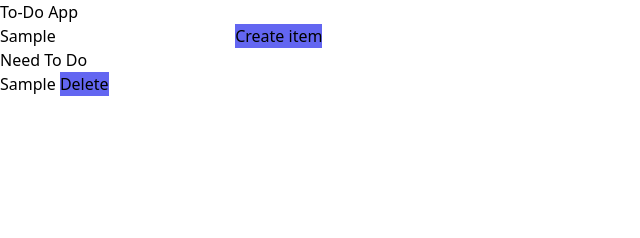
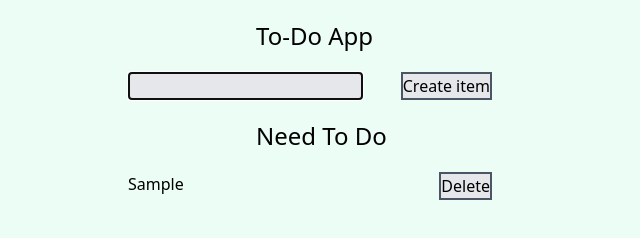
Before and after one commit to vyrishkis/toDooApp, a website: page public/index.html in a window 1280 px wide. Both pictures are taken after typing "Sample" into the empty fields and a click on the button "Create item". Shown: the whole page, without its empty margins (0-640 px from the left). Drawn offline with Linux system fonts and the light colour scheme.

Commit message:
css changes

```diff
--- a/package.json
+++ b/package.json
@@ -4,7 +4,7 @@
   "description": "",
   "main": "index.js",
   "scripts": {
-    "test": "echo \"Error: no test specified\" && exit 1"
+    "build-css": "tailwindcss build -i src/styles.css -o public/styles.css"
   },
   "repository": {
     "type": "git",
--- a/public/back.js
+++ b/public/back.js
@@ -9,8 +9,15 @@ ourForm.addEventListener("submit",(e)=>{
 
 function createItem(x){
 
- let ourHTML = `<li> ${x} <button class="bg-indigo-500">Delete</button></li>`
+ let ourHTML = `<li class="w-96 mt-5"> ${x} <button onclick="deleteItem()" class="pl-100 bg-gray-200 border-2 border-gray-600 float-right mr-5" onclick="deleteItem()">Delete</button></li>`
 
  ourList.insertAdjacentHTML("beforeend",ourHTML)
+ ourField.value = ""  //išvalo įvesties langelį
+ ourField.focus()  // po submit mygtuko paspaudimo crusorius gryžta i langelį
 
 }
+
+function deleteItem() {
+  alert("delete request")
+
+}
--- a/public/index.html
+++ b/public/index.html
@@ -7,24 +7,26 @@
     <title>Document</title>
     <link rel="stylesheet" href="styles.css">
 </head>
-<body>
+<body class="ml-32 mt-5 bg-emerald-50">
 
-
-    <h1>To-Do App</h1>
-<form id="ourForm">
-  <input id="ourField" type="text" autocomplete="off">
-    <button class="bg-indigo-500" >Create item</button>
+<div class="snap-center ">
+    <h1 class="ml-32 text-2xl">To-Do App</h1>
+<form id="ourForm" class="w-96 mt-5" >
+  <input id="ourField" type="text" autocomplete="off" class=" bg-gray-200 border-2 border-gray-600">
+    <button class="bg-gray-200 border-2 border-gray-600 float-right mr-5" >  Create item</button>
 </form>
 
-<h3> Need To Do</h3>
+<h3 class="mt-5 mb-5 ml-32 text-2xl"> Need To Do</h3>
 
-<ul id="ourList">
+<ul id="ourList" >
 <!--   <li>Buy carrots  <button>Delete</button></li>
     <li>Buy apples  <button>Delete</button></li>
   <li>Buy lettuce  <button>Delete</button></li> -->
 
 </ul>
 
+</div>
+
 <script src="back.js">
 </script>
 </body>
--- a/tailwind.config.js
+++ b/tailwind.config.js
@@ -2,6 +2,7 @@ module.exports = {
   content: [
 
     "./public/index.html",
+    "./public/back.js",
     './pages/**/*.{html,js}'
 
 
```
Also changed, not shown: public/styles.css.
